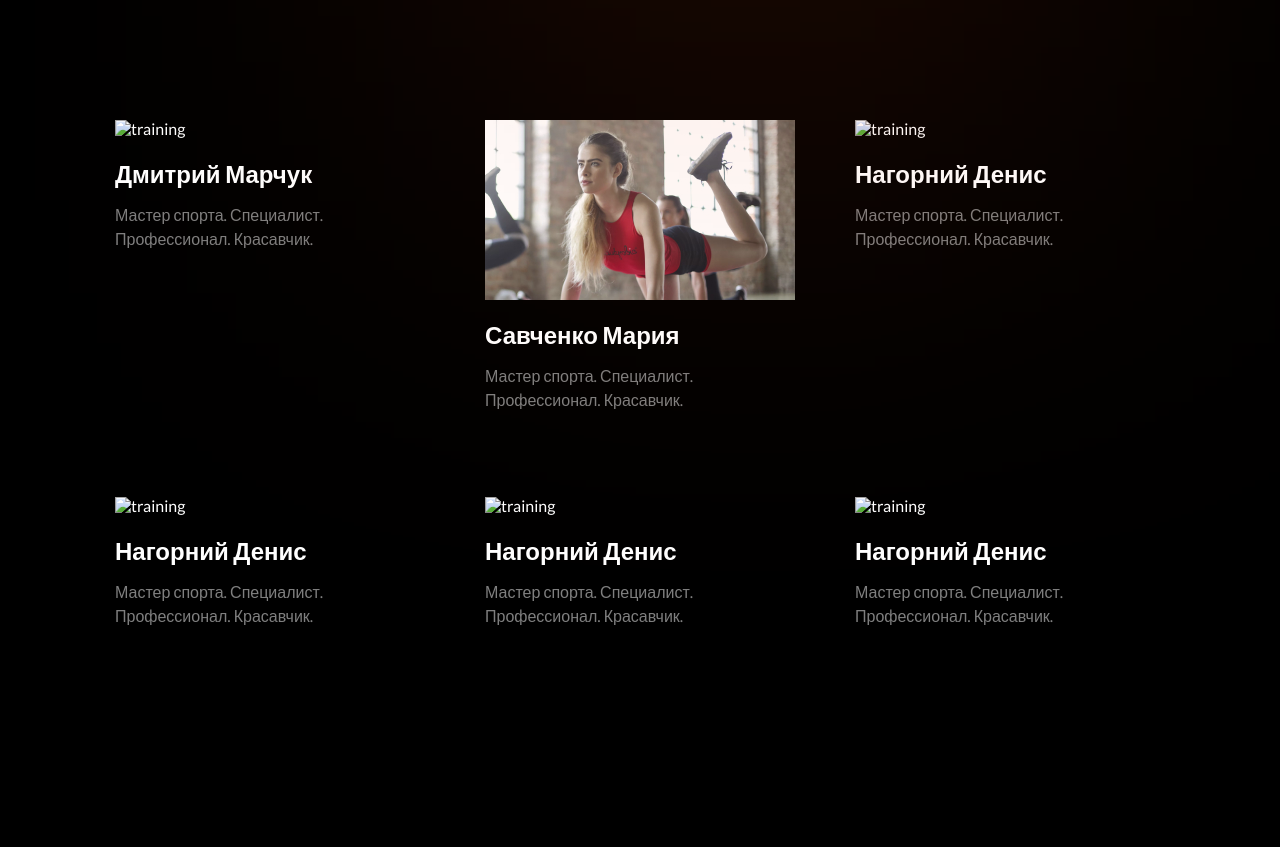
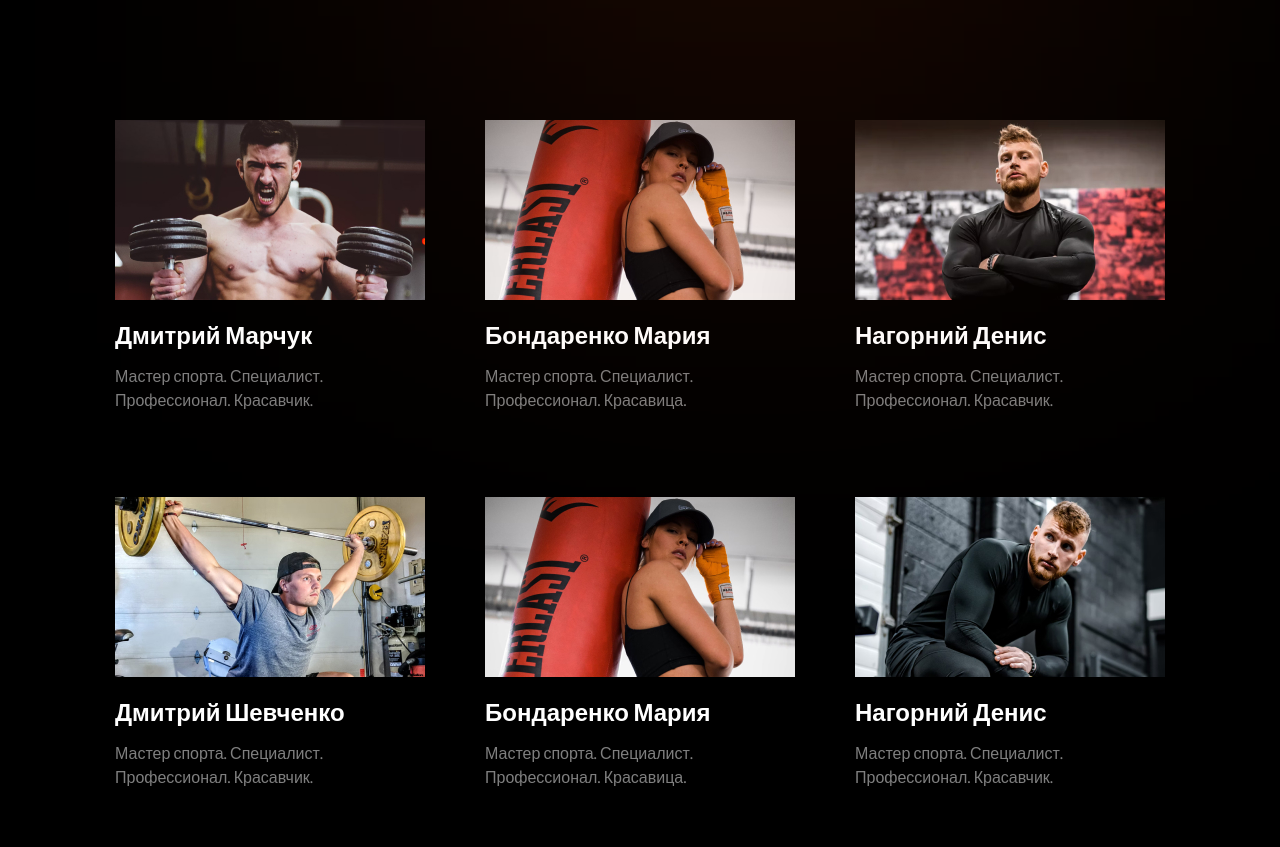
Before and after one commit to dkazarov/Pet_Landing-Level-Fitness, a website: page src/index.html in a window 1280 px wide. Shown: the part 5200-6047 px from the top of the page. Drawn offline with Linux system fonts and the light colour scheme; files that its build step writes are made by us from their sources.

Commit message:
finish trainers section

```diff
--- a/src/index.html
+++ b/src/index.html
@@ -278,42 +278,42 @@
          <div class="trainers__cards-inner">
             <div class="trainers__card">
                <div class="trainers__card-img-inner">
-                  <img src="./images/trainers-card-img-01.jpg" alt="training">
+                  <img src="./images/trainer-01.jpg" alt="trainer">
                </div>
                <h5 class="trainers__card-title card-title">Дмитрий Марчук</h5>
                <p class="trainers__card-text card-text">Мастер спорта. Специалист. Профессионал. Красавчик.</p>
             </div>
             <div class="trainers__card">
                <div class="trainers__card-img-inner">
-                  <img src="./images/programs-card-img-02.jpg" alt="training">
+                  <img src="./images/trainer-02.jpg" alt="trainer">
                </div>
-               <h5 class="trainers__card-title card-title">Савченко Мария</h5>
-               <p class="trainers__card-text card-text">Мастер спорта. Специалист. Профессионал. Красавчик.</p>
+               <h5 class="trainers__card-title card-title">Бондаренко Мария</h5>
+               <p class="trainers__card-text card-text">Мастер спорта. Специалист. Профессионал. Красавица.</p>
             </div>
             <div class="trainers__card">
                <div class="trainers__card-img-inner">
-                  <img src="./images/programs-card-img-03.jpg" alt="training">
+                  <img src="./images/trainer-03.jpg" alt="trainer">
                </div>
                <h5 class="trainers__card-title card-title">Нагорний Денис</h5>
                <p class="trainers__card-text card-text">Мастер спорта. Специалист. Профессионал. Красавчик.</p>
             </div>
             <div class="trainers__card">
                <div class="trainers__card-img-inner">
-                  <img src="./images/programs-card-img-03.jpg" alt="training">
+                  <img src="./images/trainer-04.jpg" alt="trainer">
                </div>
-               <h5 class="trainers__card-title card-title">Нагорний Денис</h5>
+               <h5 class="trainers__card-title card-title">Дмитрий Шевченко</h5>
                <p class="trainers__card-text card-text">Мастер спорта. Специалист. Профессионал. Красавчик.</p>
             </div>
             <div class="trainers__card">
                <div class="trainers__card-img-inner">
-                  <img src="./images/programs-card-img-03.jpg" alt="training">
+                  <img src="./images/trainer-02.jpg" alt="trainer">
                </div>
-               <h5 class="trainers__card-title card-title">Нагорний Денис</h5>
-               <p class="trainers__card-text card-text">Мастер спорта. Специалист. Профессионал. Красавчик.</p>
+               <h5 class="trainers__card-title card-title">Бондаренко Мария</h5>
+               <p class="trainers__card-text card-text">Мастер спорта. Специалист. Профессионал. Красавица.</p>
             </div>
             <div class="trainers__card">
                <div class="trainers__card-img-inner">
-                  <img src="./images/programs-card-img-03.jpg" alt="training">
+                  <img src="./images/trainer-06.jpg" alt="trainer">
                </div>
                <h5 class="trainers__card-title card-title">Нагорний Денис</h5>
                <p class="trainers__card-text card-text">Мастер спорта. Специалист. Профессионал. Красавчик.</p>
--- a/src/scss/_trainers.scss
+++ b/src/scss/_trainers.scss
@@ -1,5 +1,5 @@
 .trainers {
-   padding: 120px 0 200px 0;
+   padding: 120px 0 60px 0;
    background-color: $default-dark;
    color: $default-color;
    min-width: 100vw;
```
Also changed, not shown: dist/css/style.min.css, dist/images/trainer-01.jpg (added), dist/images/trainer-01.webp (added), dist/images/trainer-02.jpg (added), dist/images/trainer-02.webp (added), dist/images/trainer-03.jpg (added), dist/images/trainer-03.webp (added), dist/images/trainer-04.jpg (added), dist/images/trainer-04.webp (added), dist/images/trainer-06.jpg (added), dist/images/trainer-06.webp (added), dist/index.html, src/images/trainer-01.jpg (added), src/images/trainer-02.jpg (added), 3 more files.
